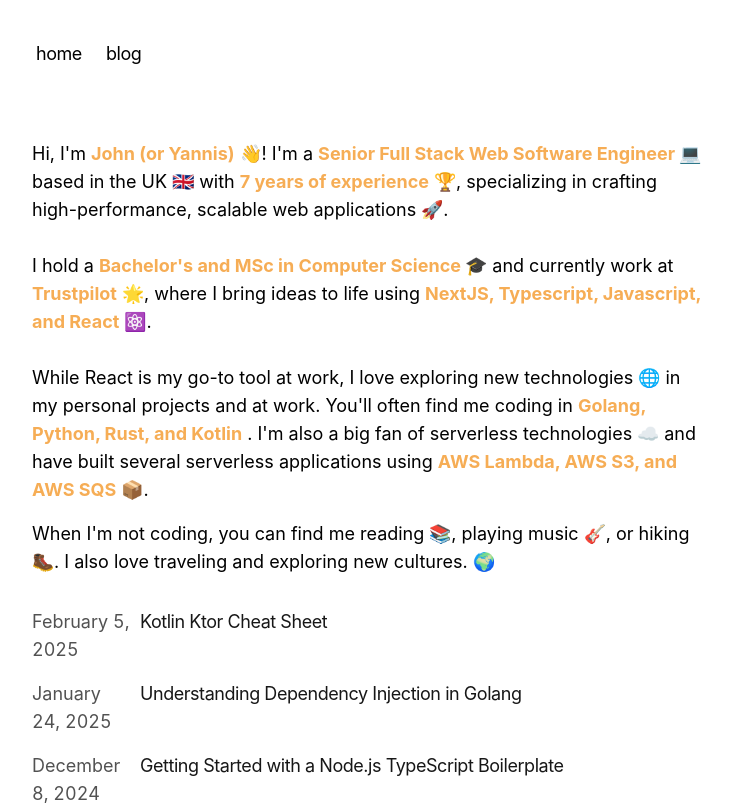
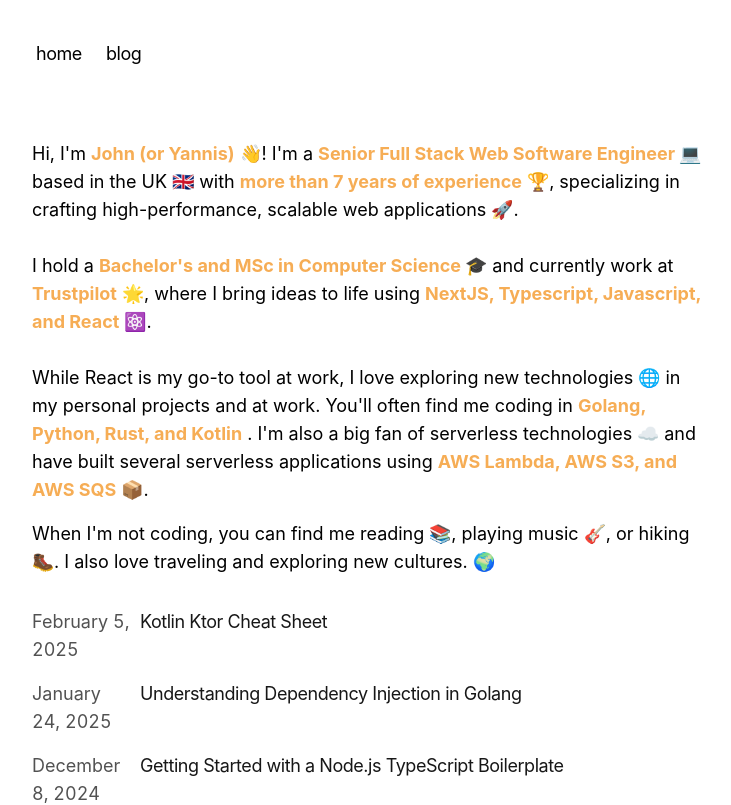
Before and after one commit to johnretsas/johnretsas.github.io, a Next.js app: page / in a window 1280 px wide. Shown: the top 805 px of the page, without its empty margins (272-1003 px from the left). Built offline with nearby package versions, Linux system fonts and the light colour scheme.

Commit message:
chore: update cv

```diff
--- a/app/page.tsx
+++ b/app/page.tsx
@@ -11,8 +11,11 @@ export default function Page() {
           Senior Full Stack Web Software Engineer 💻
         </strong>{" "}
         based in the UK 🇬🇧 with{" "}
-        <strong className={styles.warmText}>7 years of experience</strong> 🏆,
-        specializing in crafting high-performance, scalable web applications 🚀.
+        <strong className={styles.warmText}>
+          more than 7 years of experience
+        </strong>{" "}
+        🏆, specializing in crafting high-performance, scalable web applications
+        🚀.
         <br />
         <br />I hold a{" "}
         <strong className={styles.warmText}>
```
